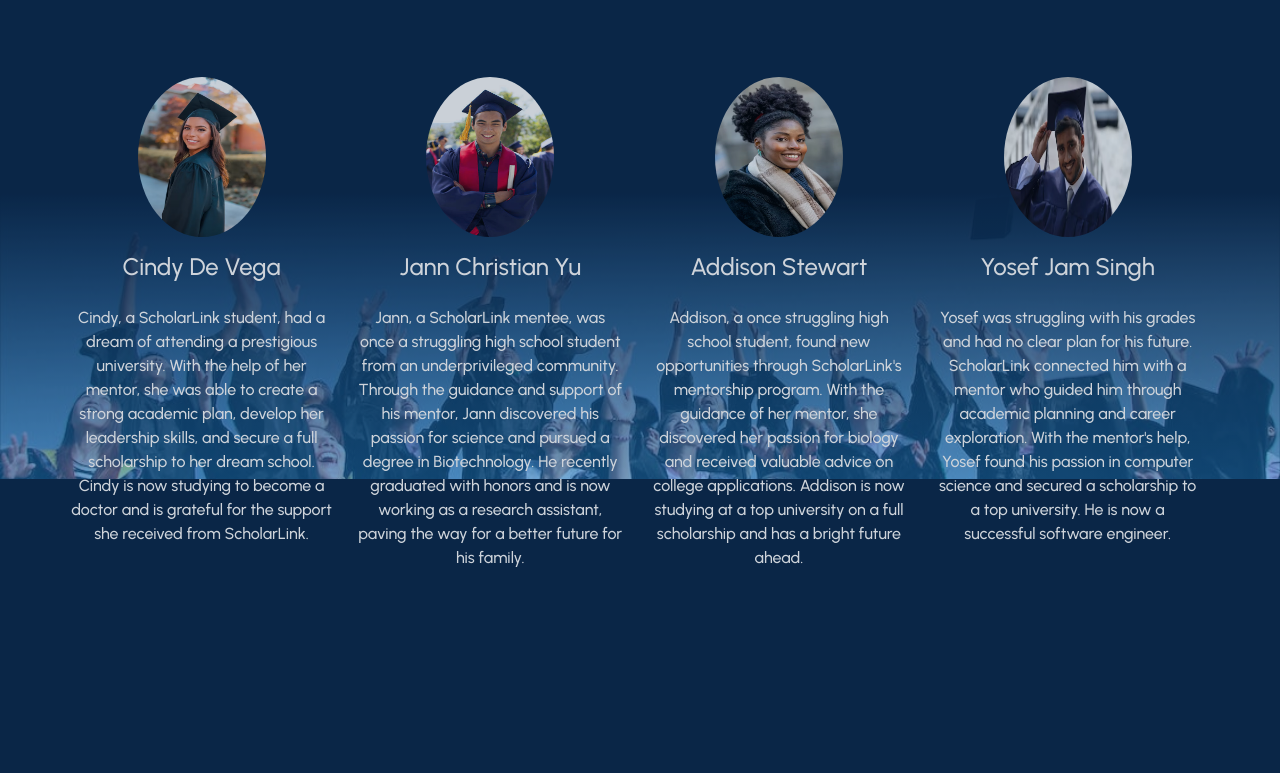
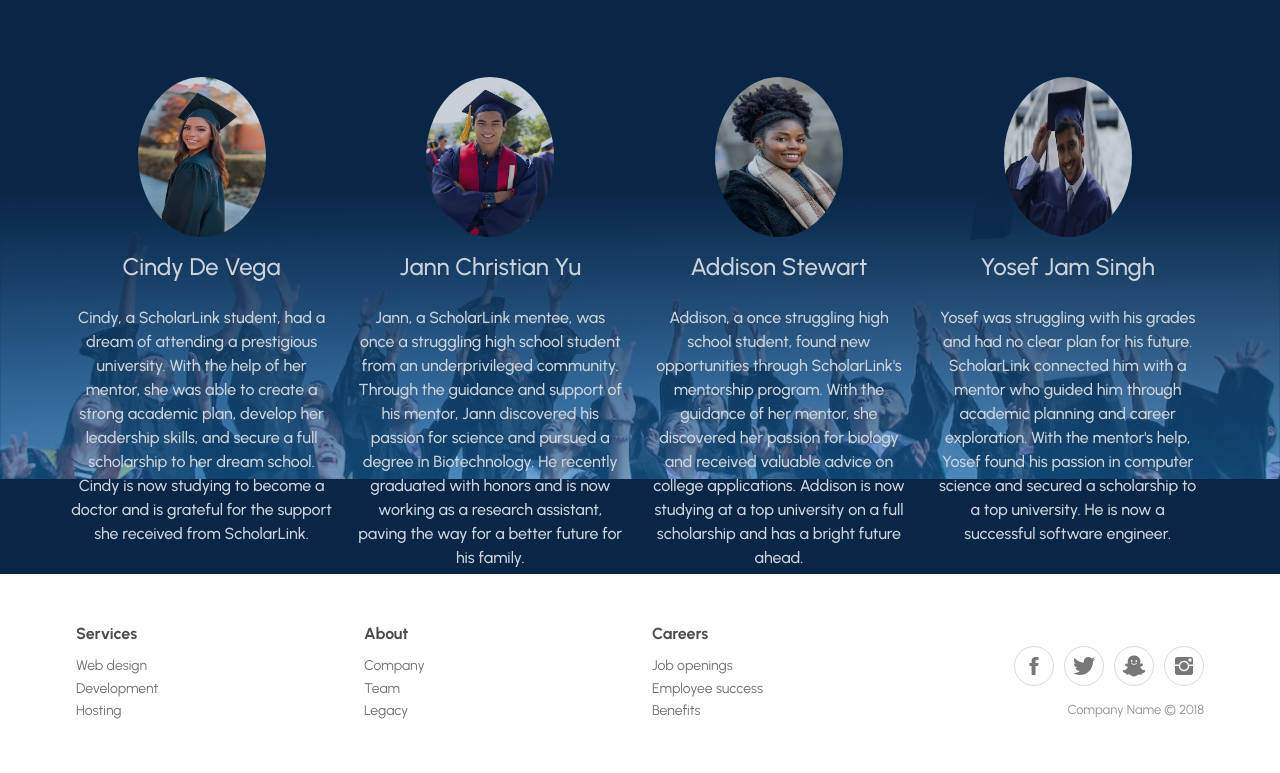
Before and after one commit to uaojayson/ScholarLink, a PHP site: page / in a window 1280 px wide. Shown: the part 3785-4558 px from the top of the page. Before the commit the page ends 4352 px from the top, so only its background shows below. Run offline with PHP 8.4, Linux system fonts and the light colour scheme; some libraries are stand-ins or nearby versions.

Commit message:
footer to be update

```diff
--- /dev/null
+++ b/css/footer.css
@@ -0,0 +1,88 @@
+.footer-clean {
+    padding:50px 0;
+    background-color:#fff;
+    color:#4b4c4d;
+    margin-top: 250px;
+  }
+
+  .footer-clean h3 {
+    margin-top:0;
+    margin-bottom:12px;
+    font-weight:bold;
+    font-size:16px;
+  }
+
+  .footer-clean ul {
+    padding:0;
+    list-style:none;
+    line-height:1.6;
+    font-size:14px;
+    margin-bottom:0;
+  }
+
+  .footer-clean ul a {
+    color:inherit;
+    text-decoration:none;
+    opacity:0.8;
+  }
+
+  .footer-clean ul a:hover {
+    opacity:1;
+  }
+
+  .footer-clean .item.social {
+    text-align:right;
+  }
+
+  @media (max-width:767px) {
+    .footer-clean .item {
+      text-align:center;
+      padding-bottom:20px;
+    }
+  }
+
+  @media (max-width: 768px) {
+    .footer-clean .item.social {
+      text-align:center;
+    }
+  }
+
+  .footer-clean .item.social > a {
+    font-size:24px;
+    width:40px;
+    height:40px;
+    line-height:40px;
+    display:inline-block;
+    text-align:center;
+    border-radius:50%;
+    border:1px solid #ccc;
+    margin-left:10px;
+    margin-top:22px;
+    color:inherit;
+    opacity:0.75;
+  }
+
+  .footer-clean .item.social > a:hover {
+    opacity:0.9;
+  }
+
+  @media (max-width:991px) {
+    .footer-clean .item.social > a {
+      margin-top:40px;
+    }
+  }
+
+  @media (max-width:767px) {
+    .footer-clean .item.social > a {
+      margin-top:10px;
+    }
+  }
+
+  .footer-clean .copyright {
+    margin-top:14px;
+    margin-bottom:0;
+    font-size:13px;
+    opacity:0.6;
+  }
+
+  /* Credit to https://epicbootstrap.com/snippets/footer-with-columns */
--- a/index.html
+++ b/index.html
@@ -5,6 +5,9 @@
     <meta http-equiv="X-UA-Compatible" content="IE=edge" />
     <meta name="viewport" content="width=device-width, initial-scale=1.0" />
     <title>ScholarLink</title>
+    <link rel="stylesheet" href="https://cdnjs.cloudflare.com/ajax/libs/twitter-bootstrap/4.1.3/css/bootstrap.min.css">
+    <link rel="stylesheet" href="https://cdnjs.cloudflare.com/ajax/libs/ionicons/2.0.1/css/ionicons.min.css">
+    <link rel="stylesheet" href="./css/footer.css">
     <link
       href="https://cdn.jsdelivr.net/npm/bootstrap@5.3.0-alpha1/dist/css/bootstrap.min.css"
       rel="stylesheet"
@@ -741,6 +744,43 @@
     </section>
     <!-- End: Success STories Section -->
 
+    <section class="footer-clean">
+      <footer>
+          <div class="container">
+              <div class="row justify-content-center">
+                  <div class="col-sm-4 col-md-3 item">
+                      <h3>Services</h3>
+                      <ul>
+                          <li><a href="#">Web design</a></li>
+                          <li><a href="#">Development</a></li>
+                          <li><a href="#">Hosting</a></li>
+                      </ul>
+                  </div>
+                  <div class="col-sm-4 col-md-3 item">
+                      <h3>About</h3>
+                      <ul>
+                          <li><a href="#">Company</a></li>
+                          <li><a href="#">Team</a></li>
+                          <li><a href="#">Legacy</a></li>
+                      </ul>
+                  </div>
+                  <div class="col-sm-4 col-md-3 item">
+                      <h3>Careers</h3>
+                      <ul>
+                          <li><a href="#">Job openings</a></li>
+                          <li><a href="#">Employee success</a></li>
+                          <li><a href="#">Benefits</a></li>
+                      </ul>
+                  </div>
+                  <div class="col-lg-3 item social"><a href="#"><i class="icon ion-social-facebook"></i></a><a href="#"><i class="icon ion-social-twitter"></i></a><a href="#"><i class="icon ion-social-snapchat"></i></a><a href="#"><i class="icon ion-social-instagram"></i></a>
+                      <p class="copyright">Company Name © 2018</p>
+                  </div>
+              </div>
+          </div>
+      </footer>
+    </section>
+  <script src="https://cdnjs.cloudflare.com/ajax/libs/jquery/3.2.1/jquery.min.js"></script>
+  <script src="https://cdnjs.cloudflare.com/ajax/libs/twitter-bootstrap/4.1.3/js/bootstrap.bundle.min.js"></script>
     <script src="index.js"></script>
   </body>
 </html>
```
Also changed, not shown: index.css (line endings or trailing spaces).
